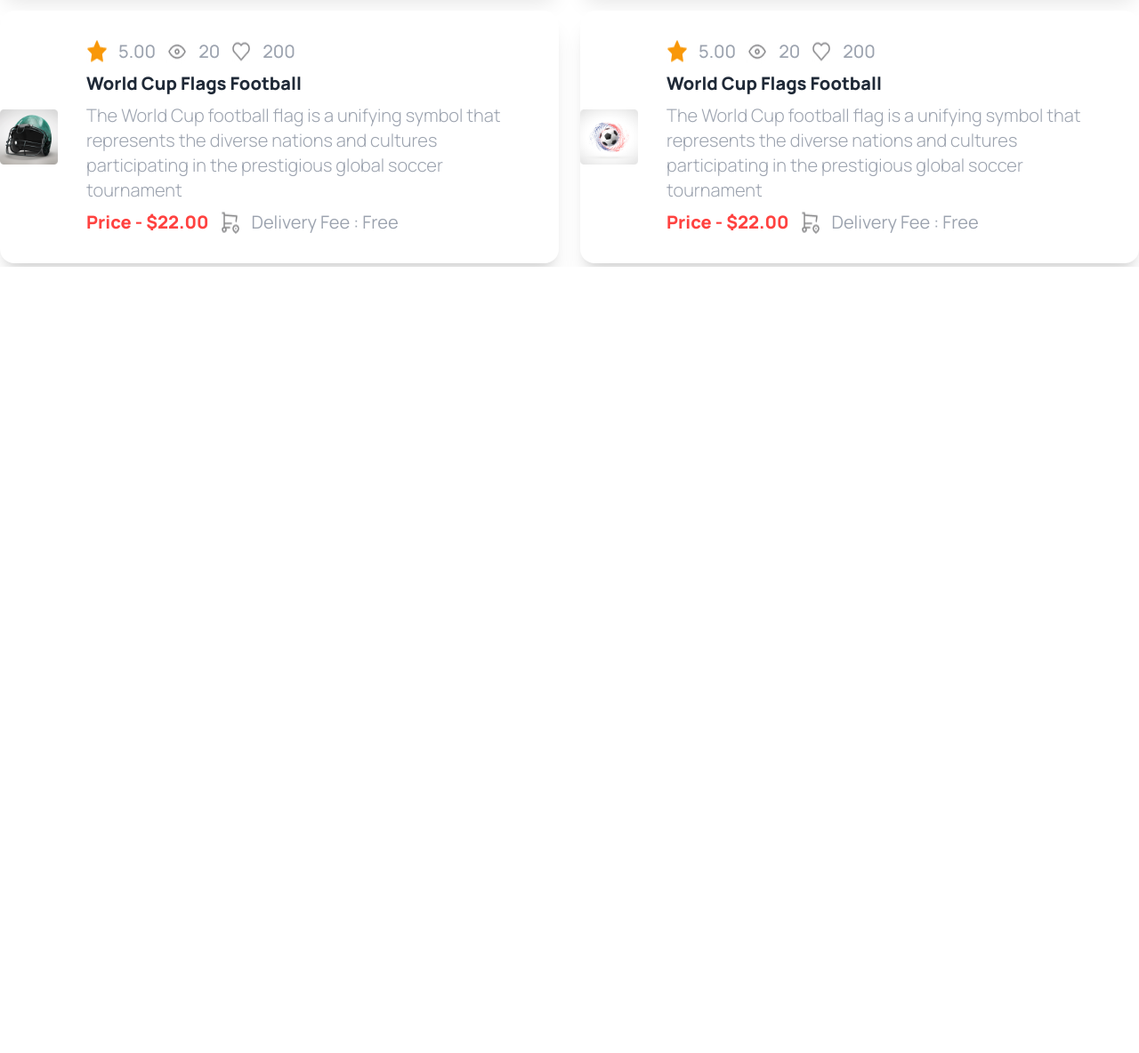
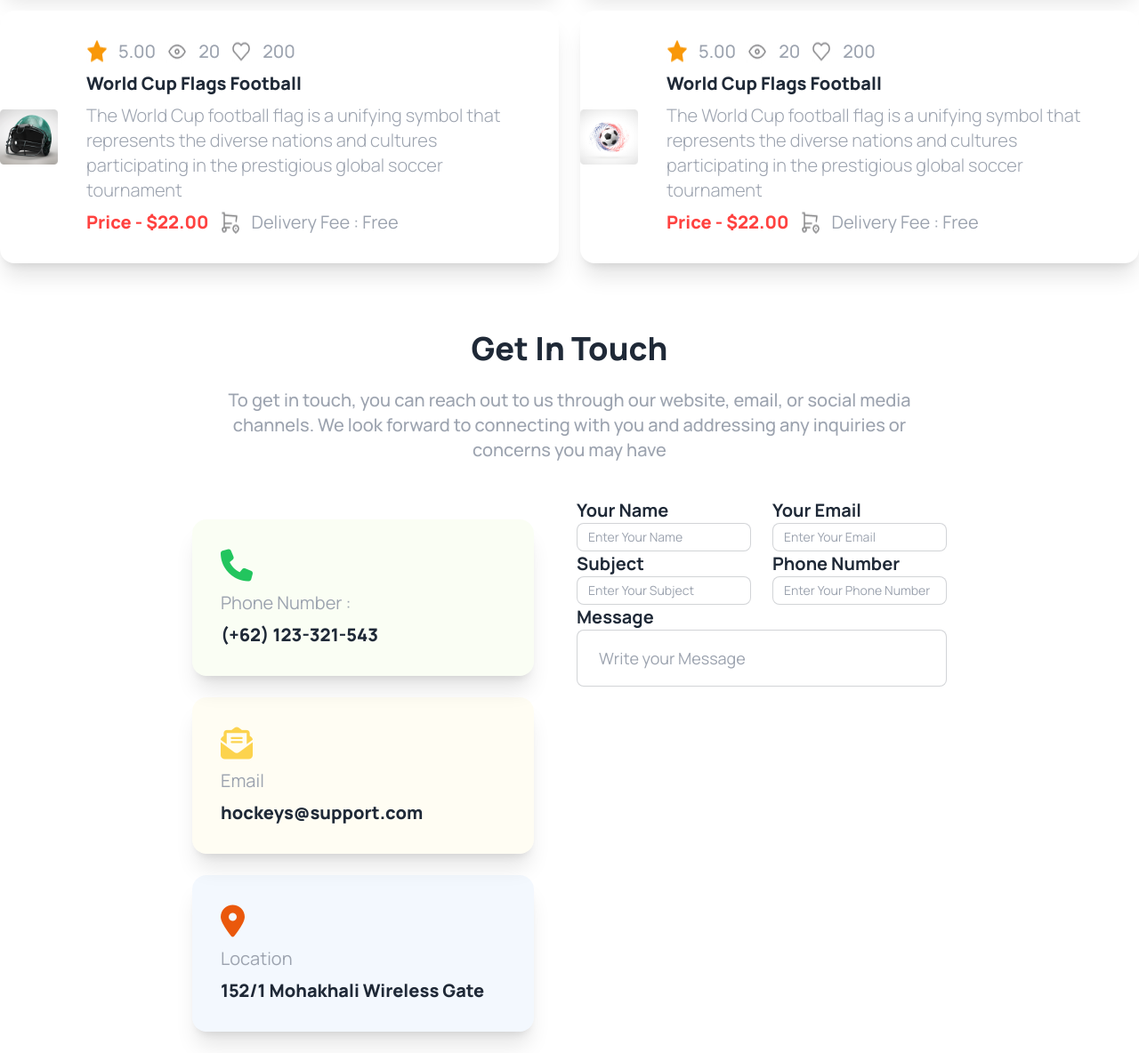
Before and after one commit to idkcode68/b9-a3, a plain HTML site: page index.html in a window 1280 px wide. Shown: the part 3342-4526 px from the top of the page at 89% size. Before the commit the page ends 3642 px from the top, so only its background shows below. Drawn offline with nearby package versions, Linux system fonts and the light colour scheme.

Commit message:
almost done

```diff
--- a/index.html
+++ b/index.html
@@ -12,6 +12,7 @@
     <link rel="preconnect" href="https://fonts.gstatic.com" crossorigin>
     <link href="https://fonts.googleapis.com/css2?family=Manrope:wght@300;400;500;600;700;800&display=swap"
         rel="stylesheet">
+    <script src="https://kit.fontawesome.com/3d1f97a296.js" crossorigin="anonymous"></script>
     <script>
         tailwind.config = {
             theme: {
@@ -321,6 +322,74 @@
                 </div>
             </div>
         </section>
+        <br>
+        <br>
+        <br>
+        <section class="grid grid-cols-1">
+            <div>
+                <h3 class="text-center text-4xl font-extrabold">Get In Touch</h3>
+                <br>
+                <p class="text-center text-xl font-medium text-gray-400 lg:max-w-3xl mb-10 mx-auto">To get in touch, you
+                    can reach out to us through our website, email, or social media channels. We look forward to
+                    connecting with you and addressing any inquiries or concerns you may have</p>
+            </div>
+            <div class="grid grid-cols-1 lg:flex gap-12 justify-center">
+                <!-- get in touch section -->
+                <div>
+                    <div class="card w-96 bg-[#BBED6C13] shadow-xl my-6">
+                        <div class="card-body">
+                            <i class="fa-solid fa-phone text-green-500 text-4xl"></i>
+                            <p class="text-xl font-normal text-gray-400">Phone Number :</p>
+                            <h2 class="card-title text-xl font-extrabold">(+62) 123-321-543</h2>
+                        </div>
+                    </div>
+                    <div class="card w-96 bg-[#FCDC5E13] shadow-xl my-6">
+                        <div class="card-body">
+                            <i class="fa-solid fa-envelope-open-text text-4xl text-amber-300"></i>
+                            <p class="text-xl font-normal text-gray-400">Email</p>
+                            <h2 class="card-title text-xl font-extrabold">hockeys@support.com</h2>
+                        </div>
+                    </div>
+                    <div class="card w-96 bg-[#5F9AEE13] shadow-xl my-6">
+                        <div class="card-body">
+                            <i class="fa-solid fa-location-dot text-4xl text-orange-600"></i>
+                            <p class="text-xl font-normal text-gray-400">Location</p>
+                            <h2 class="card-title text-xl font-extrabold">152/1 Mohakhali Wireless Gate</h2>
+                        </div>
+                    </div>
+                </div>
+                <!-- your contacts section -->
+                <div>
+                    <div class="flex gap-6">
+                        <div>
+                            <h2 class="text-xl font-bold">Your Name</h2>
+                            <input type="text" placeholder="Enter Your Name"
+                                class="input input-bordered input-sm w-full max-w-xl" />
+                        </div>
+                        <div>
+                            <h2 class="text-xl font-bold">Your Email</h2>
+                            <input type="text" placeholder="Enter Your Email"
+                                class="input input-bordered input-sm w-full max-w-xl" />
+                        </div>
+                    </div>
+                    <div class="flex gap-6">
+                        <div>
+                            <h2 class="text-xl font-bold">Subject</h2>
+                            <input type="text" placeholder="Enter Your Subject"
+                                class="input input-bordered input-sm w-full max-w-xl" />
+                        </div>
+                        <div>
+                            <h2 class="text-xl font-bold">Phone Number</h2>
+                            <input type="text" placeholder="Enter Your Phone Number"
+                                class="input input-bordered input-sm w-full max-w-xl" />
+                        </div>
+                    </div>
+                    <!-- lg -->
+                    <h2 class="text-xl font-bold">Message</h2>
+                    <input type="text" placeholder="Write your Message" class="input input-bordered input-lg w-full max-w-7xl" />
+                </div>
+            </div>
+        </section>
     </main>
     <footer>
 
```
Also changed, not shown: Images/g1.png (renamed from Images/Group 1171275317.png), Images/g2.png (renamed from Images/Group 1171275318.png), Images/g3.png (renamed from Images/Group 1171275321.png).
